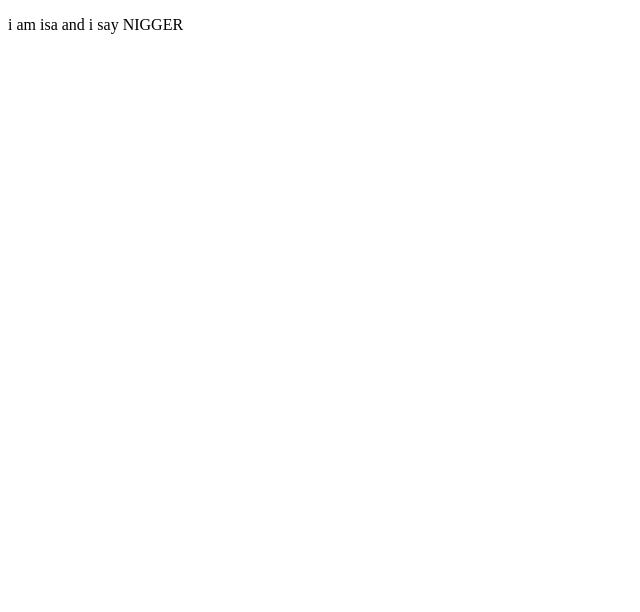
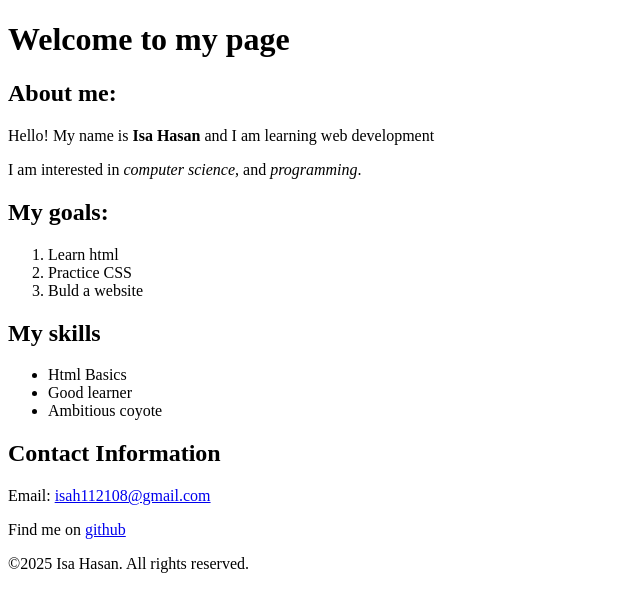
Before and after one commit to isatheboss/isatheboss.github.io, a plain HTML site: page index.html in a window 1280 px wide. Shown: the whole page, without its empty margins (0-640 px from the left). Drawn offline with Linux system fonts and the light colour scheme.

Commit message:
Update index.html

```diff
--- a/index.html
+++ b/index.html
@@ -5,6 +5,27 @@
     <title> isatheboss's website</title>
 </head>
 <body>
-    <p>i am isa and i say NIGGER</p>
+    <h1> Welcome to my page </h1>
+    <h2> About me: </h2>
+    <p> Hello! My name is <strong>Isa Hasan</strong> and I am learning web development </p>
+    <p> I am interested in <em>computer science</em>, and <em>programming</em>.</p>
+    <h2> My goals: </h2>
+    <ol>
+        <li>Learn html</li>
+        <li>Practice CSS</li>
+        <li>Buld a website</li>
+    </ol>
+    <h2>My skills</h2>
+    <ul>
+        <li>Html Basics</li>
+        <li>Good learner</li>
+        <li>Ambitious coyote</li>
+    </ul>
+    <h2>Contact Information</h2>
+    <p>Email: <a href="mailto:isah112108@gmail.com">isah112108@gmail.com</a></p>
+    <p>Find me on <a href="https://github.com/isatheboss" target="_blank">github</a></p>
+    <footer>
+        <p>&copy;2025 Isa Hasan. All rights reserved.</p>
+    </footer>
 </body>
 </html>
```
